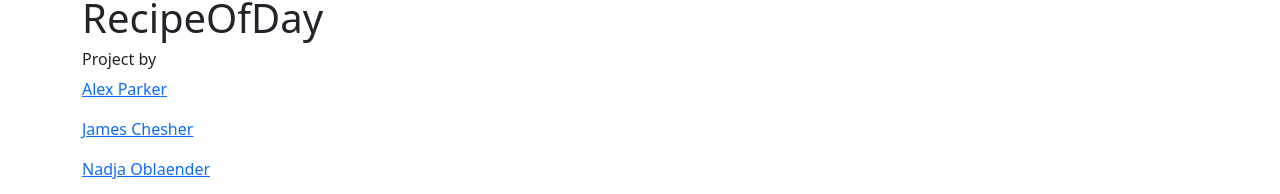
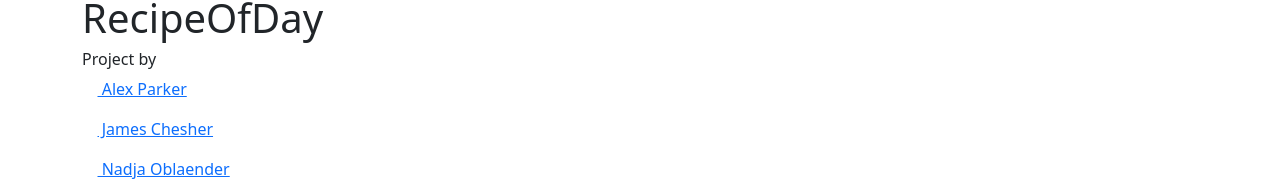
Before and after one commit to jchesher92/gourmet-gossip, a React (Create React App) app in the folder client/: page / in a window 1280 px wide. Shown: the part 1104-1298 px from the top of the page. Built offline with nearby package versions, Linux system fonts and the light colour scheme; the HTML template or start-up script is replaced by a standard one.

Commit message:
added icons to footer

```diff
--- a/client/package.json
+++ b/client/package.json
@@ -5,6 +5,7 @@
   "dependencies": {
     "@babel/plugin-proposal-private-property-in-object": "^7.21.11",
     "@fortawesome/fontawesome-svg-core": "^6.4.2",
+    "@fortawesome/free-brands-svg-icons": "^6.4.2",
     "@fortawesome/free-regular-svg-icons": "^6.4.2",
     "@fortawesome/free-solid-svg-icons": "^6.4.2",
     "@fortawesome/react-fontawesome": "^0.2.0",
--- a/client/src/components/Footer.js
+++ b/client/src/components/Footer.js
@@ -1,4 +1,8 @@
 import { Link } from 'react-router-dom'
+
+// ICON
+import { FontAwesomeIcon } from '@fortawesome/react-fontawesome'
+import { faGithub } from '@fortawesome/free-brands-svg-icons'
 
 // BOOTSTRAP
 import Container from 'react-bootstrap/Container'
@@ -12,9 +16,18 @@ export default function Footer() {
         <Row>
           <Col className='footer'>
             <h6>Project by</h6>
-            <p><Link target="_blank" to="https://github.com/parkeralexjm">Alex Parker</Link></p>
-            <p><Link target="_blank" to="https://github.com/jchesher92">James Chesher</Link></p>
-            <p><Link target="_blank" to="https://github.com/nadjaob">Nadja Oblaender</Link></p>
+            <p>
+              <Link target="_blank" to="https://github.com/parkeralexjm">
+                <FontAwesomeIcon icon={faGithub} style={{ color: '#fff' }} /> Alex Parker</Link>
+            </p>
+            <p>
+              <Link target="_blank" to="https://github.com/jchesher92">
+                <FontAwesomeIcon icon={faGithub} style={{ color: '#fff' }} /> James Chesher</Link>
+            </p>
+            <p>
+              <Link target="_blank" to="https://github.com/nadjaob">
+                <FontAwesomeIcon icon={faGithub} style={{ color: '#fff' }} /> Nadja Oblaender</Link>
+            </p>
           </Col>
         </Row>
       </Container>
--- a/client/src/styles/components/Footer.scss
+++ b/client/src/styles/components/Footer.scss
@@ -8,6 +8,7 @@ footer {
   a {
     color: $white;
     text-decoration: none;
+    padding-left: 6px;
   }
 }
 
```
Also changed, not shown: 1 other file (tests, documents, lock files or other folders).
